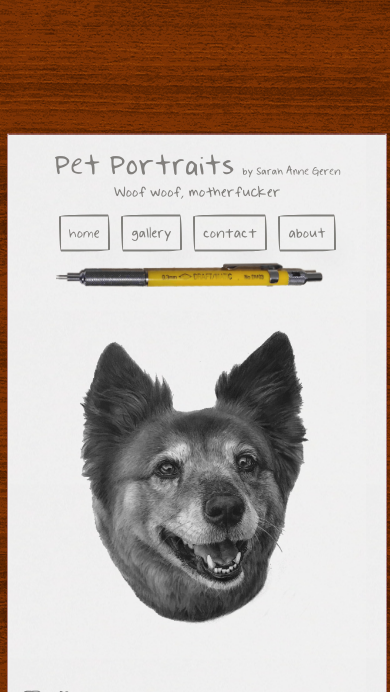
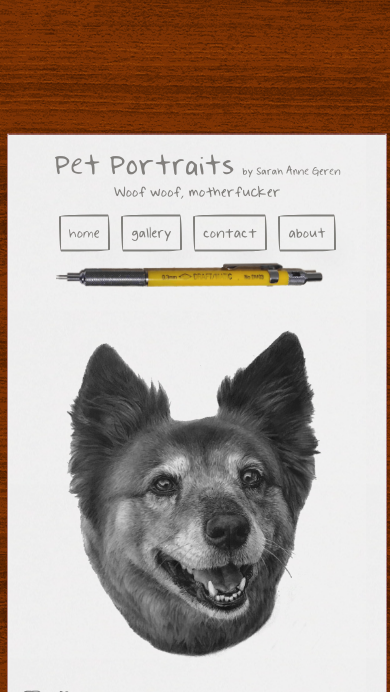
Before and after one commit to resonatingfury/resonatingfury.github.io, a PHP site: page / in a window 390 px wide. Shown: the top 692 px of the page. Run offline with PHP 8.4, Linux system fonts and the light colour scheme.

Commit message:
Update style.css

```diff
--- a/css/style.css
+++ b/css/style.css
@@ -330,6 +330,12 @@ input, textarea::-moz-placeholder {
   	}
 }
 
+@media screen and (min-width: 451px) and (max-width: 540px) {
+  .image-container {
+  	width: 75%;
+  }
+}
+
 @media screen and (max-width: 540px) {
   body {
     overflow: hidden;
@@ -358,9 +364,6 @@ input, textarea::-moz-placeholder {
   }
   .small {
   	padding-top: 2%;
-  }
-  .image-container {
-  	width: 75%;
   }
   .title {
   	font-size: 8vw;
```
